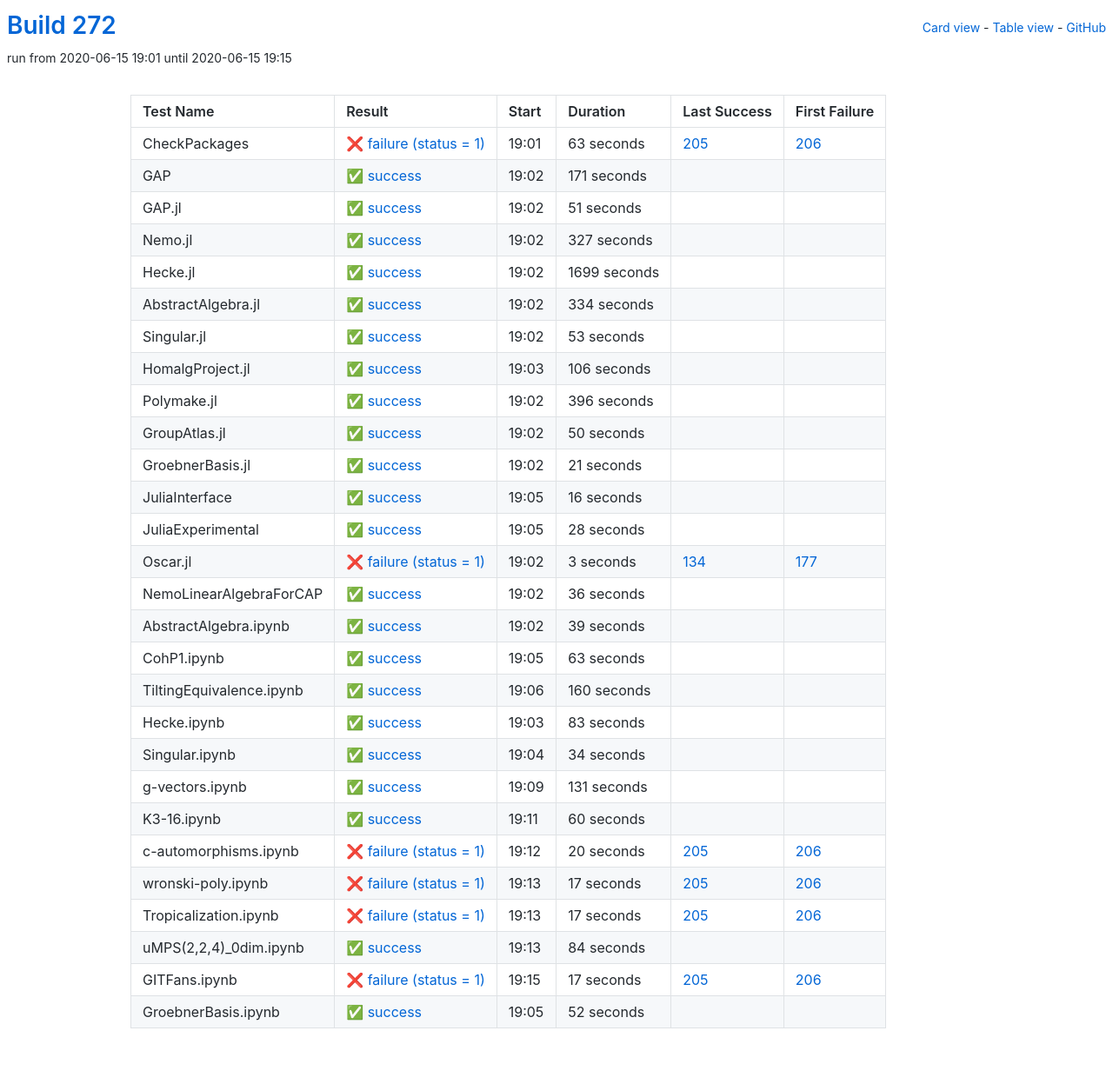
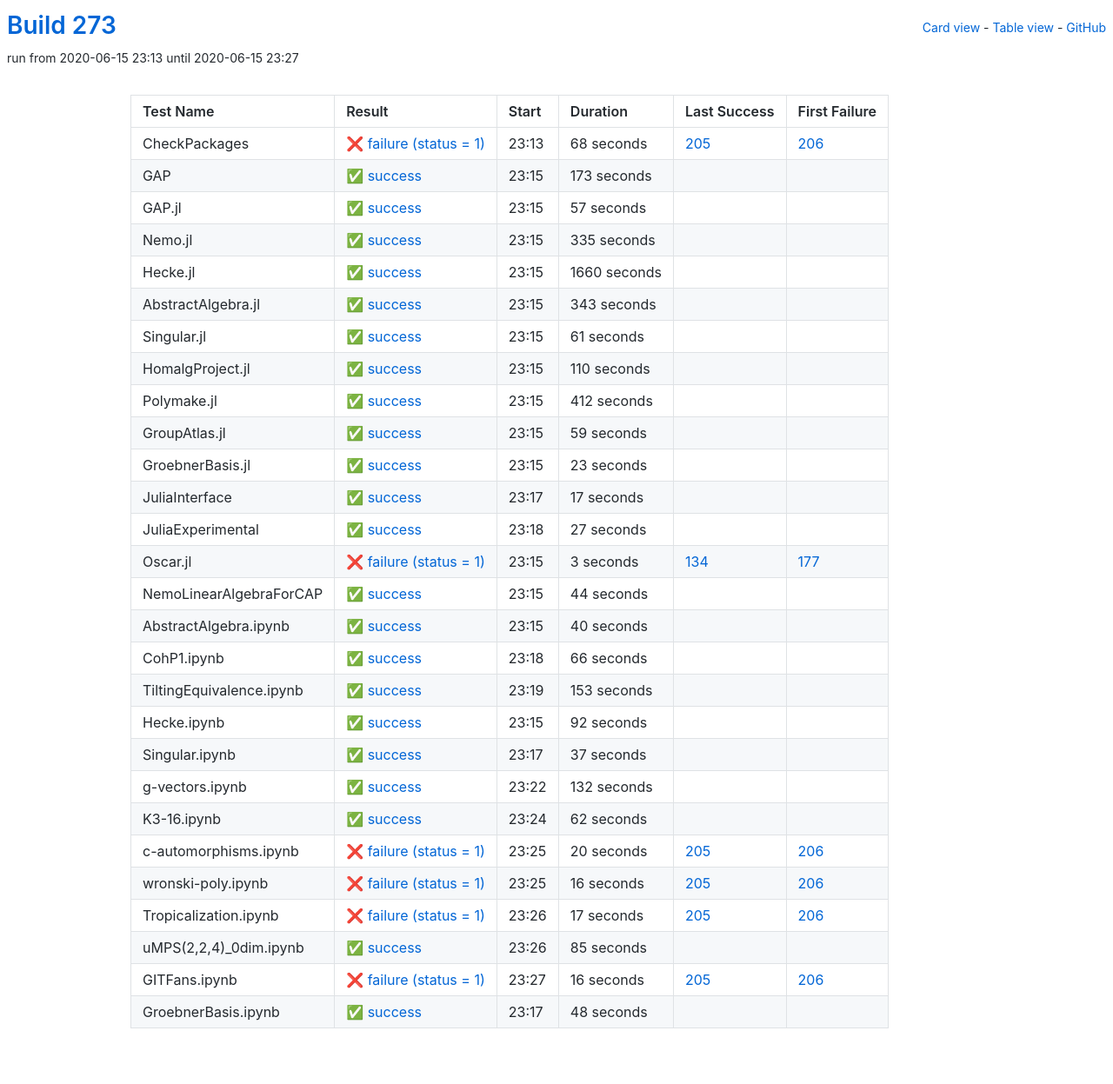
Before and after one commit to oscar-system/oscar-ci-status-stable, a Jekyll site: the page built from table.html, in a window 1280 px wide. Shown: the whole page at 87% size. Built offline with Jekyll 4.4.1, drawn with Linux system fonts in a browser that asks for light colours.

Commit message:
Build #273

```diff
--- a/_data/ci.yml
+++ b/_data/ci.yml
@@ -1,6 +1,6 @@
 ---
-build: 272
-build_url: https://oscarci.mathematik.uni-kl.de/job/oscar-stable/272/
+build: 273
+build_url: https://oscarci.mathematik.uni-kl.de/job/oscar-stable/273/
 job: oscar-stable
 organization: oscar-system
 repo: oscar-ci-status-stable
@@ -8,164 +8,164 @@ repourl: https://github.com/oscar-system/oscar-ci-status-stable
 tests:
 - name: CheckPackages
   id: checkpackages
-  log: https://oscarci.mathematik.uni-kl.de/job/oscar-stable/272/artifact/logs/build-272/CheckPackages.log
-  start: 2020-06-15 19:01
+  log: https://oscarci.mathematik.uni-kl.de/job/oscar-stable/273/artifact/logs/build-273/CheckPackages.log
+  start: 2020-06-15 23:13
   success: false
   exitcode: 1
   status: failure
-  duration: 63
+  duration: 68
   last_success: 205
   last_success_url: https://oscarci.mathematik.uni-kl.de/job/oscar-stable/205/
   first_failure: 206
   first_failure_url: https://oscarci.mathematik.uni-kl.de/job/oscar-stable/206/
 - name: GAP
   id: gap
-  log: https://oscarci.mathematik.uni-kl.de/job/oscar-stable/272/artifact/logs/build-272/GAP.log
-  start: 2020-06-15 19:02
+  log: https://oscarci.mathematik.uni-kl.de/job/oscar-stable/273/artifact/logs/build-273/GAP.log
+  start: 2020-06-15 23:15
   success: true
   exitcode: 0
   status: success
-  duration: 171
+  duration: 173
   last_success: false
   last_success_url:
   first_failure: false
   first_failure_url:
 - name: GAP.jl
   id: gap-jl
-  log: https://oscarci.mathematik.uni-kl.de/job/oscar-stable/272/artifact/logs/build-272/GAP.jl.log
-  start: 2020-06-15 19:02
+  log: https://oscarci.mathematik.uni-kl.de/job/oscar-stable/273/artifact/logs/build-273/GAP.jl.log
+  start: 2020-06-15 23:15
   success: true
   exitcode: 0
   status: success
-  duration: 51
+  duration: 57
   last_success: false
   last_success_url:
   first_failure: false
   first_failure_url:
 - name: Nemo.jl
   id: nemo-jl
-  log: https://oscarci.mathematik.uni-kl.de/job/oscar-stable/272/artifact/logs/build-272/Nemo.jl.log
-  start: 2020-06-15 19:02
+  log: https://oscarci.mathematik.uni-kl.de/job/oscar-stable/273/artifact/logs/build-273/Nemo.jl.log
+  start: 2020-06-15 23:15
   success: true
   exitcode: 0
   status: success
-  duration: 327
+  duration: 335
   last_success: false
   last_success_url:
   first_failure: false
   first_failure_url:
 - name: Hecke.jl
   id: hecke-jl
-  log: https://oscarci.mathematik.uni-kl.de/job/oscar-stable/272/artifact/logs/build-272/Hecke.jl.log
-  start: 2020-06-15 19:02
+  log: https://oscarci.mathematik.uni-kl.de/job/oscar-stable/273/artifact/logs/build-273/Hecke.jl.log
+  start: 2020-06-15 23:15
   success: true
   exitcode: 0
   status: success
-  duration: 1699
+  duration: 1660
   last_success: false
   last_success_url:
   first_failure: false
   first_failure_url:
 - name: AbstractAlgebra.jl
   id: abstractalgebra-jl
-  log: https://oscarci.mathematik.uni-kl.de/job/oscar-stable/272/artifact/logs/build-272/AbstractAlgebra.jl.log
-  start: 2020-06-15 19:02
+  log: https://oscarci.mathematik.uni-kl.de/job/oscar-stable/273/artifact/logs/build-273/AbstractAlgebra.jl.log
+  start: 2020-06-15 23:15
   success: true
   exitcode: 0
   status: success
-  duration: 334
+  duration: 343
   last_success: false
   last_success_url:
   first_failure: false
   first_failure_url:
 - name: Singular.jl
   id: singular-jl
-  log: https://oscarci.mathematik.uni-kl.de/job/oscar-stable/272/artifact/logs/build-272/Singular.jl.log
-  start: 2020-06-15 19:02
+  log: https://oscarci.mathematik.uni-kl.de/job/oscar-stable/273/artifact/logs/build-273/Singular.jl.log
+  start: 2020-06-15 23:15
   success: true
   exitcode: 0
   status: success
-  duration: 53
+  duration: 61
   last_success: false
   last_success_url:
   first_failure: false
   first_failure_url:
 - name: HomalgProject.jl
   id: homalgproject-jl
-  log: https://oscarci.mathematik.uni-kl.de/job/oscar-stable/272/artifact/logs/build-272/HomalgProject.jl.log
-  start: 2020-06-15 19:03
+  log: https://oscarci.mathematik.uni-kl.de/job/oscar-stable/273/artifact/logs/build-273/HomalgProject.jl.log
+  start: 2020-06-15 23:15
   success: true
   exitcode: 0
   status: success
-  duration: 106
+  duration: 110
   last_success: false
   last_success_url:
   first_failure: false
   first_failure_url:
 - name: Polymake.jl
   id: polymake-jl
-  log: https://oscarci.mathematik.uni-kl.de/job/oscar-stable/272/artifact/logs/build-272/Polymake.jl.log
-  start: 2020-06-15 19:02
+  log: https://oscarci.mathematik.uni-kl.de/job/oscar-stable/273/artifact/logs/build-273/Polymake.jl.log
+  start: 2020-06-15 23:15
   success: true
   exitcode: 0
   status: success
-  duration: 396
+  duration: 412
   last_success: false
   last_success_url:
   first_failure: false
   first_failure_url:
 - name: GroupAtlas.jl
   id: groupatlas-jl
-  log: https://oscarci.mathematik.uni-kl.de/job/oscar-stable/272/artifact/logs/build-272/GroupAtlas.jl.log
-  start: 2020-06-15 19:02
+  log: https://oscarci.mathematik.uni-kl.de/job/oscar-stable/273/artifact/logs/build-273/GroupAtlas.jl.log
+  start: 2020-06-15 23:15
   success: true
   exitcode: 0
   status: success
-  duration: 50
+  duration: 59
   last_success: false
   last_success_url:
   first_failure: false
   first_failure_url:
 - name: GroebnerBasis.jl
   id: groebnerbasis-jl
-  log: https://oscarci.mathematik.uni-kl.de/job/oscar-stable/272/artifact/logs/build-272/GroebnerBasis.jl.log
-  start: 2020-06-15 19:02
+  log: https://oscarci.mathematik.uni-kl.de/job/oscar-stable/273/artifact/logs/build-273/GroebnerBasis.jl.log
+  start: 2020-06-15 23:15
   success: true
   exitcode: 0
   status: success
-  duration: 21
+  duration: 23
   last_success: false
   last_success_url:
   first_failure: false
   first_failure_url:
 - name: JuliaInterface
   id: juliainterface
-  log: https://oscarci.mathematik.uni-kl.de/job/oscar-stable/272/artifact/logs/build-272/JuliaInterface.log
-  start: 2020-06-15 19:05
+  log: https://oscarci.mathematik.uni-kl.de/job/oscar-stable/273/artifact/logs/build-273/JuliaInterface.log
+  start: 2020-06-15 23:17
   success: true
   exitcode: 0
   status: success
-  duration: 16
+  duration: 17
   last_success: false
   last_success_url:
   first_failure: false
   first_failure_url:
 - name: JuliaExperimental
   id: juliaexperimental
-  log: https://oscarci.mathematik.uni-kl.de/job/oscar-stable/272/artifact/logs/build-272/JuliaExperimental.log
-  start: 2020-06-15 19:05
+  log: https://oscarci.mathematik.uni-kl.de/job/oscar-stable/273/artifact/logs/build-273/JuliaExperimental.log
+  start: 2020-06-15 23:18
   success: true
   exitcode: 0
   status: success
-  duration: 28
+  duration: 27
   last_success: false
   last_success_url:
   first_failure: false
   first_failure_url:
 - name: Oscar.jl
   id: oscar-jl
-  log: https://oscarci.mathematik.uni-kl.de/job/oscar-stable/272/artifact/logs/build-272/Oscar.jl.log
-  start: 2020-06-15 19:02
+  log: https://oscarci.mathematik.uni-kl.de/job/oscar-stable/273/artifact/logs/build-273/Oscar.jl.log
+  start: 2020-06-15 23:15
   success: false
   exitcode: 1
   status: failure
@@ -176,104 +176,104 @@ tests:
   first_failure_url: https://oscarci.mathematik.uni-kl.de/job/oscar-stable/177/
 - name: NemoLinearAlgebraForCAP
   id: nemolinearalgebraforcap
-  log: https://oscarci.mathematik.uni-kl.de/job/oscar-stable/272/artifact/logs/build-272/NemoLinearAlgebraForCAP.log
-  start: 2020-06-15 19:02
+  log: https://oscarci.mathematik.uni-kl.de/job/oscar-stable/273/artifact/logs/build-273/NemoLinearAlgebraForCAP.log
+  start: 2020-06-15 23:15
   success: true
   exitcode: 0
   status: success
-  duration: 36
+  duration: 44
   last_success: false
   last_success_url:
   first_failure: false
   first_failure_url:
 - name: AbstractAlgebra.ipynb
   id: abstractalgebra-ipynb
-  log: https://oscarci.mathematik.uni-kl.de/job/oscar-stable/272/artifact/logs/build-272/AbstractAlgebra.ipynb.log
-  start: 2020-06-15 19:02
+  log: https://oscarci.mathematik.uni-kl.de/job/oscar-stable/273/artifact/logs/build-273/AbstractAlgebra.ipynb.log
+  start: 2020-06-15 23:15
   success: true
   exitcode: 0
   status: success
-  duration: 39
+  duration: 40
   last_success: false
   last_success_url:
   first_failure: false
   first_failure_url:
 - name: CohP1.ipynb
   id: cohp1-ipynb
-  log: https://oscarci.mathematik.uni-kl.de/job/oscar-stable/272/artifact/logs/build-272/CohP1.ipynb.log
-  start: 2020-06-15 19:05
+  log: https://oscarci.mathematik.uni-kl.de/job/oscar-stable/273/artifact/logs/build-273/CohP1.ipynb.log
+  start: 2020-06-15 23:18
   success: true
   exitcode: 0
   status: success
-  duration: 63
+  duration: 66
   last_success: false
   last_success_url:
   first_failure: false
   first_failure_url:
 - name: TiltingEquivalence.ipynb
   id: tiltingequivalence-ipynb
-  log: https://oscarci.mathematik.uni-kl.de/job/oscar-stable/272/artifact/logs/build-272/TiltingEquivalence.ipynb.log
-  start: 2020-06-15 19:06
+  log: https://oscarci.mathematik.uni-kl.de/job/oscar-stable/273/artifact/logs/build-273/TiltingEquivalence.ipynb.log
+  start: 2020-06-15 23:19
   success: true
   exitcode: 0
   status: success
-  duration: 160
+  duration: 153
   last_success: false
   last_success_url:
   first_failure: false
   first_failure_url:
 - name: Hecke.ipynb
   id: hecke-ipynb
-  log: https://oscarci.mathematik.uni-kl.de/job/oscar-stable/272/artifact/logs/build-272/Hecke.ipynb.log
-  start: 2020-06-15 19:03
+  log: https://oscarci.mathematik.uni-kl.de/job/oscar-stable/273/artifact/logs/build-273/Hecke.ipynb.log
+  start: 2020-06-15 23:15
   success: true
   exitcode: 0
   status: success
-  duration: 83
+  duration: 92
   last_success: false
   last_success_url:
   first_failure: false
   first_failure_url:
 - name: Singular.ipynb
   id: singular-ipynb
-  log: https://oscarci.mathematik.uni-kl.de/job/oscar-stable/272/artifact/logs/build-272/Singular.ipynb.log
-  start: 2020-06-15 19:04
+  log: https://oscarci.mathematik.uni-kl.de/job/oscar-stable/273/artifact/logs/build-273/Singular.ipynb.log
+  start: 2020-06-15 23:17
   success: true
   exitcode: 0
   status: success
-  duration: 34
+  duration: 37
   last_success: false
   last_success_url:
   first_failure: false
   first_failure_url:
 - name: g-vectors.ipynb
   id: g-vectors-ipynb
-  log: https://oscarci.mathematik.uni-kl.de/job/oscar-stable/272/artifact/logs/build-272/g-vectors.ipynb.log
-  start: 2020-06-15 19:09
+  log: https://oscarci.mathematik.uni-kl.de/job/oscar-stable/273/artifact/logs/build-273/g-vectors.ipynb.log
+  start: 2020-06-15 23:22
   success: true
   exitcode: 0
   status: success
-  duration: 131
+  duration: 132
   last_success: false
   last_success_url:
   first_failure: false
   first_failure_url:
 - name: K3-16.ipynb
   id: k3-16-ipynb
-  log: https://oscarci.mathematik.uni-kl.de/job/oscar-stable/272/artifact/logs/build-272/K3-16.ipynb.log
-  start: 2020-06-15 19:11
+  log: https://oscarci.mathematik.uni-kl.de/job/oscar-stable/273/artifact/logs/build-273/K3-16.ipynb.log
+  start: 2020-06-15 23:24
   success: true
   exitcode: 0
   status: success
-  duration: 60
+  duration: 62
   last_success: false
   last_success_url:
   first_failure: false
   first_failure_url:
 - name: c-automorphisms.ipynb
   id: c-automorphisms-ipynb
-  log: https://oscarci.mathematik.uni-kl.de/job/oscar-stable/272/artifact/logs/build-272/c-automorphisms.ipynb.log
-  start: 2020-06-15 19:12
+  log: https://oscarci.mathematik.uni-kl.de/job/oscar-stable/273/artifact/logs/build-273/c-automorphisms.ipynb.log
+  start: 2020-06-15 23:25
   success: false
   exitcode: 1
   status: failure
@@ -284,20 +284,20 @@ tests:
   first_failure_url: https://oscarci.mathematik.uni-kl.de/job/oscar-stable/206/
 - name: wronski-poly.ipynb
   id: wronski-poly-ipynb
-  log: https://oscarci.mathematik.uni-kl.de/job/oscar-stable/272/artifact/logs/build-272/wronski-poly.ipynb.log
-  start: 2020-06-15 19:13
+  log: https://oscarci.mathematik.uni-kl.de/job/oscar-stable/273/artifact/logs/build-273/wronski-poly.ipynb.log
+  start: 2020-06-15 23:25
   success: false
   exitcode: 1
   status: failure
-  duration: 17
+  duration: 16
   last_success: 205
   last_success_url: https://oscarci.mathematik.uni-kl.de/job/oscar-stable/205/
   first_failure: 206
   first_failure_url: https://oscarci.mathematik.uni-kl.de/job/oscar-stable/206/
 - name: Tropicalization.ipynb
   id: tropicalization-ipynb
-  log: https://oscarci.mathematik.uni-kl.de/job/oscar-stable/272/artifact/logs/build-272/Tropicalization.ipynb.log
-  start: 2020-06-15 19:13
+  log: https://oscarci.mathematik.uni-kl.de/job/oscar-stable/273/artifact/logs/build-273/Tropicalization.ipynb.log
+  start: 2020-06-15 23:26
   success: false
   exitcode: 1
   status: failure
@@ -308,36 +308,36 @@ tests:
   first_failure_url: https://oscarci.mathematik.uni-kl.de/job/oscar-stable/206/
 - name: uMPS(2,2,4)_0dim.ipynb
   id: umps-2-2-4-0dim-ipynb
-  log: https://oscarci.mathematik.uni-kl.de/job/oscar-stable/272/artifact/logs/build-272/uMPS-2-2-4-_0dim.ipynb.log
-  start: 2020-06-15 19:13
+  log: https://oscarci.mathematik.uni-kl.de/job/oscar-stable/273/artifact/logs/build-273/uMPS-2-2-4-_0dim.ipynb.log
+  start: 2020-06-15 23:26
   success: true
   exitcode: 0
   status: success
-  duration: 84
+  duration: 85
   last_success: false
   last_success_url:
   first_failure: false
   first_failure_url:
 - name: GITFans.ipynb
   id: gitfans-ipynb
-  log: https://oscarci.mathematik.uni-kl.de/job/oscar-stable/272/artifact/logs/build-272/GITFans.ipynb.log
-  start: 2020-06-15 19:15
+  log: https://oscarci.mathematik.uni-kl.de/job/oscar-stable/273/artifact/logs/build-273/GITFans.ipynb.log
+  start: 2020-06-15 23:27
   success: false
   exitcode: 1
   status: failure
-  duration: 17
+  duration: 16
   last_success: 205
   last_success_url: https://oscarci.mathematik.uni-kl.de/job/oscar-stable/205/
   first_failure: 206
   first_failure_url: https://oscarci.mathematik.uni-kl.de/job/oscar-stable/206/
 - name: GroebnerBasis.ipynb
   id: groebnerbasis-ipynb
-  log: https://oscarci.mathematik.uni-kl.de/job/oscar-stable/272/artifact/logs/build-272/GroebnerBasis.ipynb.log
-  start: 2020-06-15 19:05
+  log: https://oscarci.mathematik.uni-kl.de/job/oscar-stable/273/artifact/logs/build-273/GroebnerBasis.ipynb.log
+  start: 2020-06-15 23:17
   success: true
   exitcode: 0
   status: success
-  duration: 52
+  duration: 48
   last_success: false
   last_success_url:
   first_failure: false
```
Also changed, not shown: README.md.
